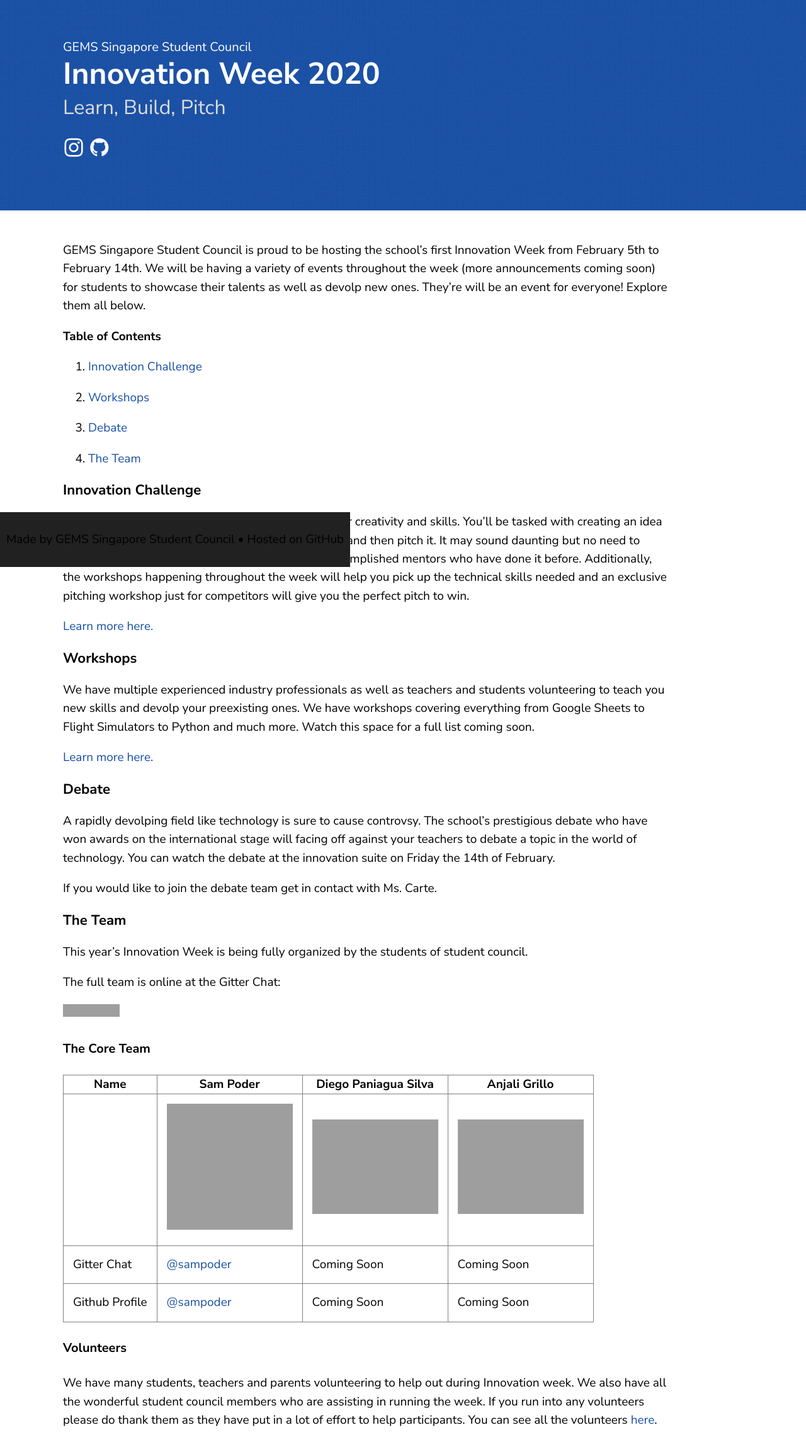
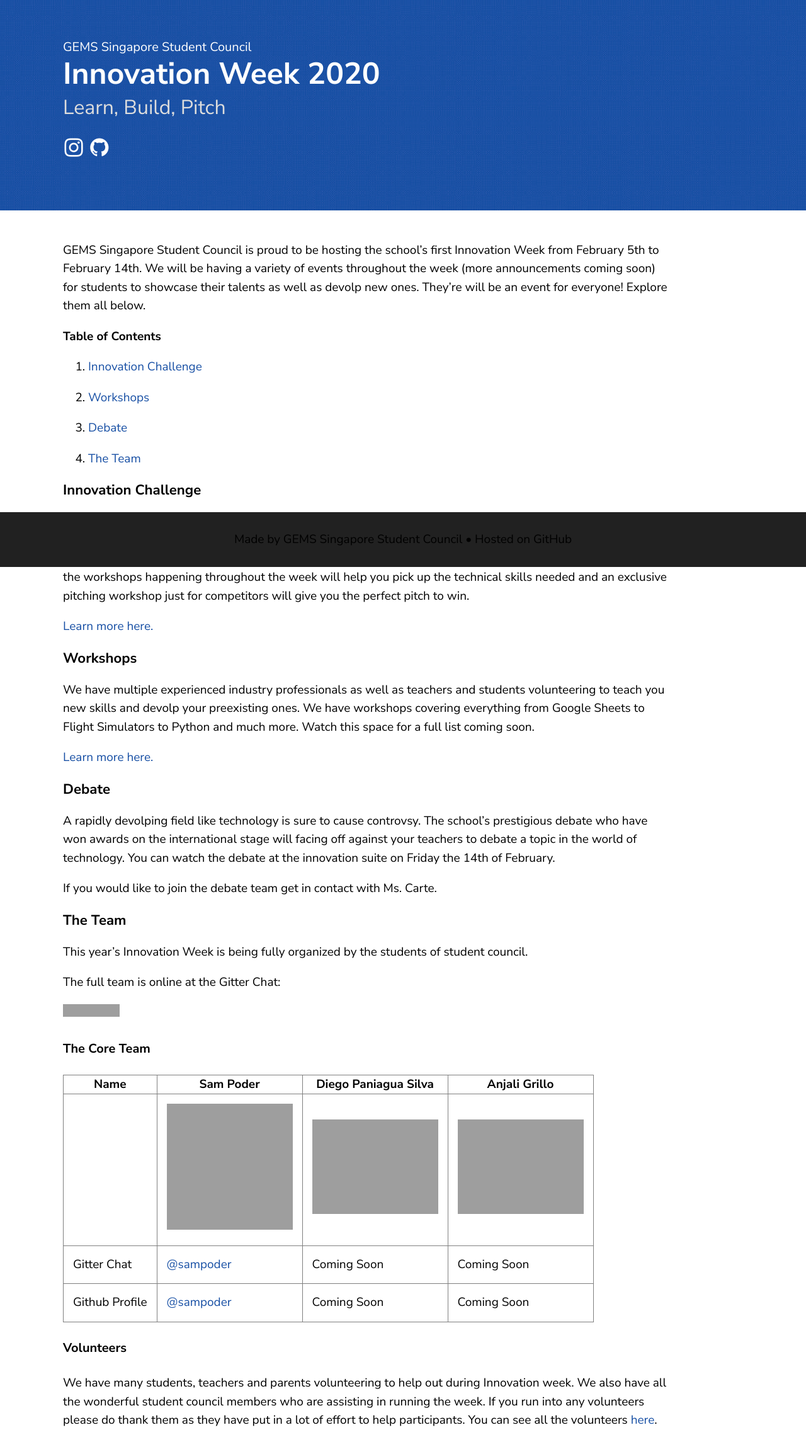
Before and after one commit to gemssingaporestudentcouncil/innovationweek2020, a Jekyll site: the page built from index.md, in a window 1280 px wide. Shown: the whole page at 63% size. Built offline with Jekyll 4.4.1, drawn with Linux system fonts in a browser that asks for light colours; grey boxes are pictures that could not be loaded.

Commit message:
Update page.html

```diff
--- a/_layouts/page.html
+++ b/_layouts/page.html
@@ -17,7 +17,7 @@
 			{{ content }}
 		</div>
 	</main>
-	<footer style = "background-color: #212121; position:fixed; bottom:0;"><center>
+	<footer style = "background-color: #212121; position:fixed; bottom:0; width: 100%"><center>
 		<p style ="padding: 10px">Made by GEMS Singapore Student Council • Hosted on GitHub</p>
 	</center></footer>
 </body>
```
